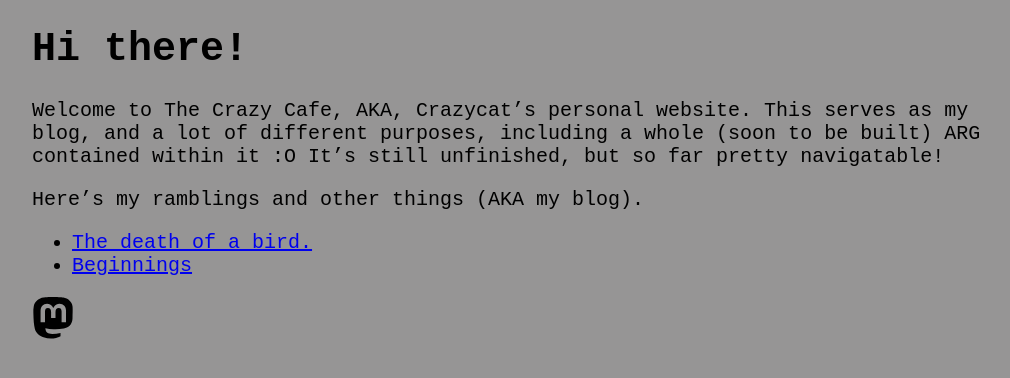
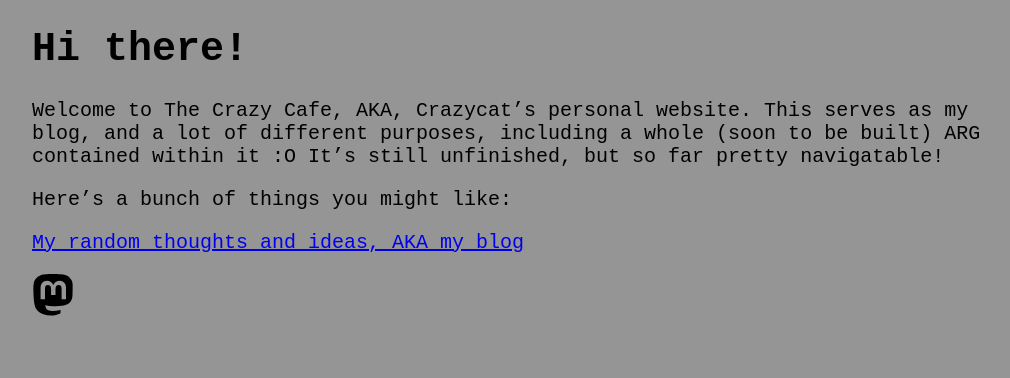
Before and after one commit to CrazycatASG/crazycatasg.github.io, a Jekyll site: the page built from index.md, in a window 1280 px wide. Shown: the top 378 px of the page, without its empty margins (108-1118 px from the left). Built offline with Jekyll 4.4.1, drawn with Linux system fonts in a browser that asks for light colours.

Commit message:
Gemfile update, and slight design update.

```diff
--- a/Gemfile
+++ b/Gemfile
@@ -5,3 +5,5 @@ source "https://rubygems.org"
 # gem "rails"
 
 gem "jekyll", "~> 4.3"
+
+gem "webrick", "~> 1.8"
--- a/index.md
+++ b/index.md
@@ -8,16 +8,9 @@ title: "The Crazy Cafe!"
 Welcome to The Crazy Cafe, AKA, Crazycat's personal website. This serves as my blog, and a lot of different purposes, including a whole (soon to be built) ARG contained within it :O
 It's still unfinished, but so far pretty navigatable!
 
-Here's my ramblings and other things (AKA my blog).
+Here's a bunch of things you might like:
 
-<ul>
-  {% for post in site.posts %}
-    <li>
-      <a href="{{ post.url }}">{{ post.title }}</a>
-    </li>
-  {% endfor %}
-</ul>
-
+[My random thoughts and ideas, AKA my blog](things_you_might_like\blog)
 
 <a rel="me" href="https://mstdn.games/@enderasg">
  <img src="assets\images\mastodon-logo-black.svg" alt="Mastodon" style="width:42px;height:42px;">
```
Also changed, not shown: things_you_might_like/blog.md (added, +19 -0 lines), Gemfile.lock.
